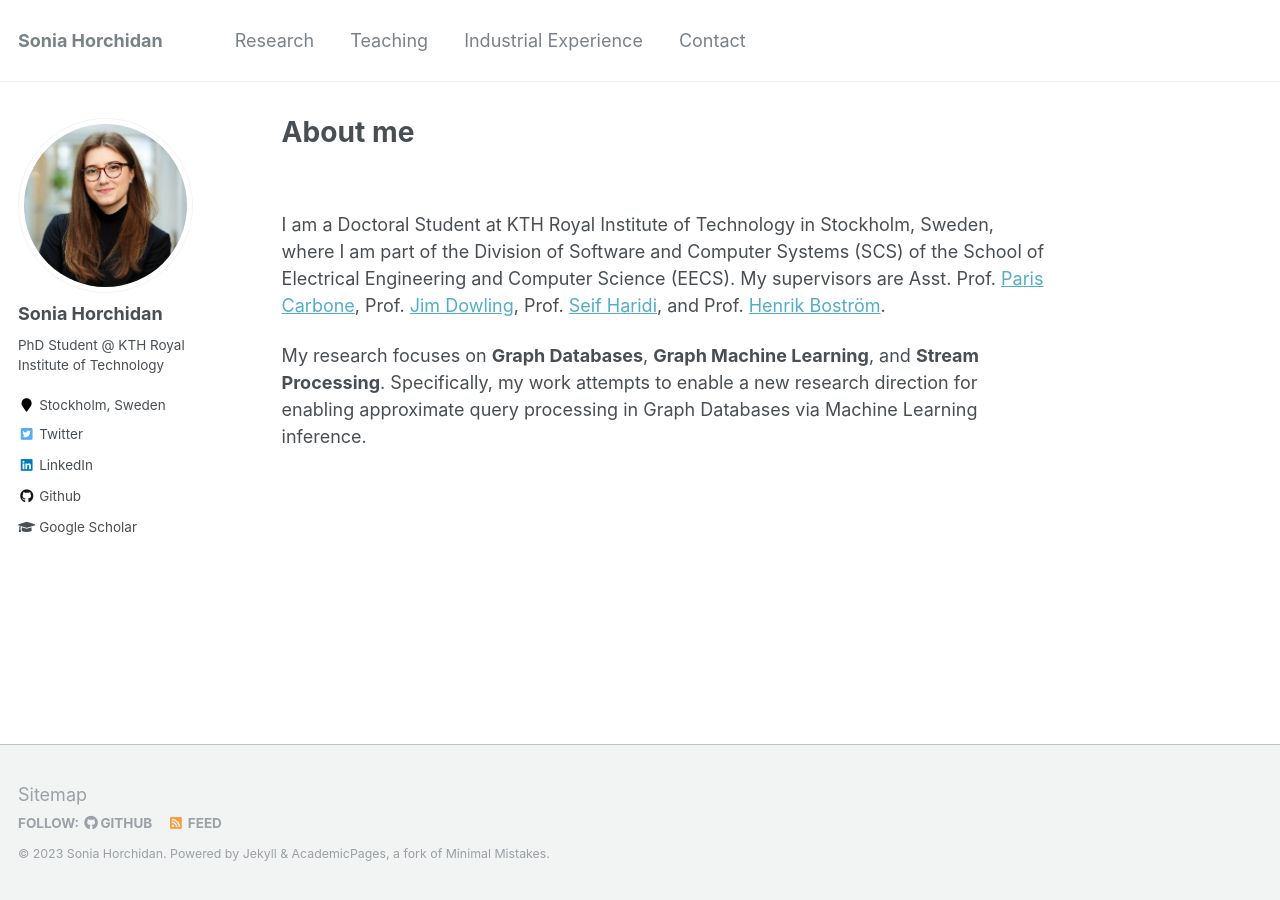
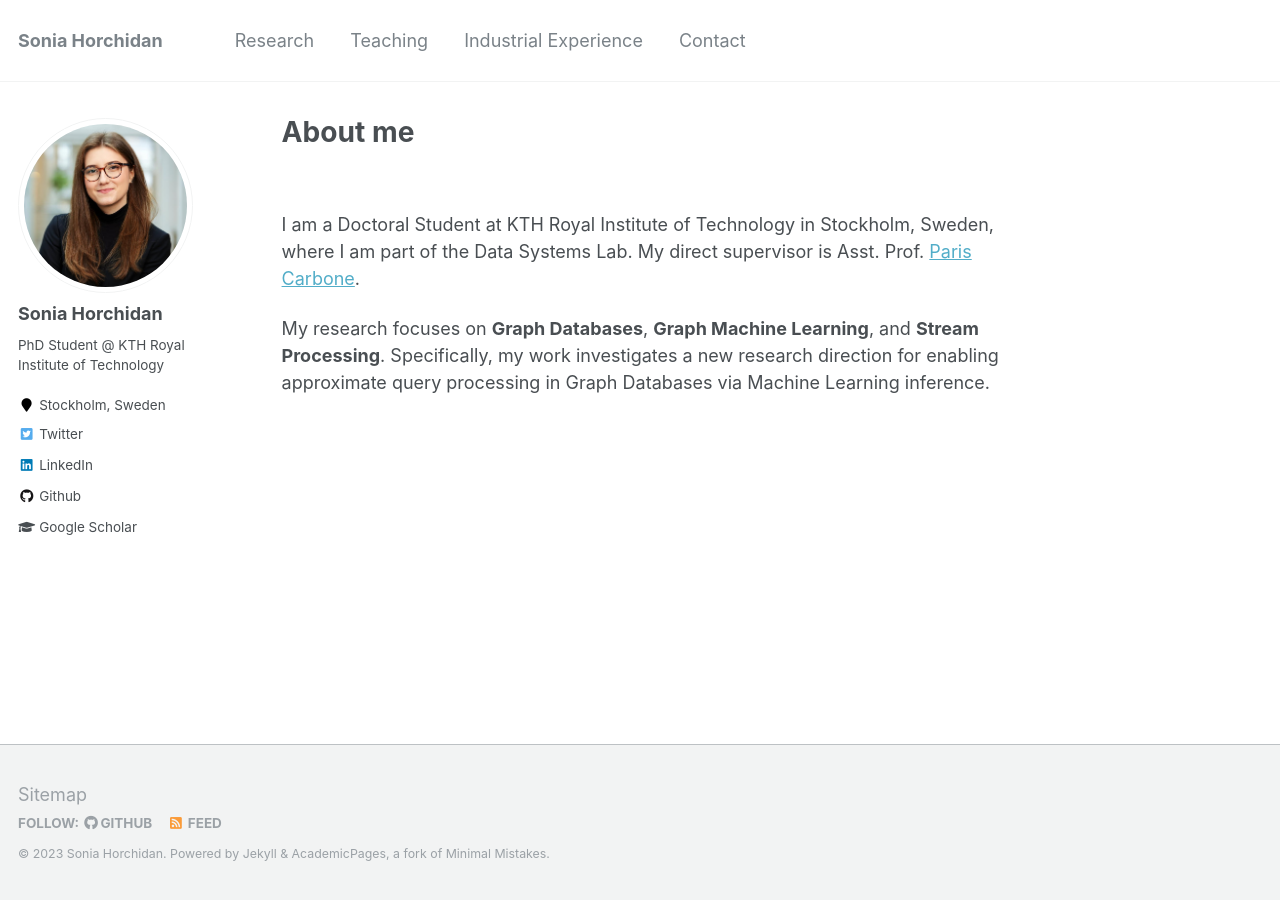
Before and after one commit to soniahorchidan/soniahorchidan.github.io, a Jekyll site: the page built from _pages/about.md, in a window 1280 px wide. Built offline with Jekyll 4.4.1, drawn with Linux system fonts in a browser that asks for light colours.

Commit message:
Update about.md

```diff
--- a/_pages/about.md
+++ b/_pages/about.md
@@ -9,6 +9,6 @@ redirect_from:
 ---
 <br>
 
-I am a Doctoral Student at KTH Royal Institute of Technology in Stockholm, Sweden, where I am part of the Division of Software and Computer Systems (SCS) of the School of Electrical Engineering and Computer Science (EECS). My supervisors are Asst. Prof. [Paris Carbone](https://www.kth.se/profile/parisc), Prof. [Jim Dowling](https://www.kth.se/profile/jdowling), Prof. [Seif Haridi](https://www.kth.se/profile/haridi), and Prof. [Henrik Boström](https://www.kth.se/profile/henbos).
+I am a Doctoral Student at KTH Royal Institute of Technology in Stockholm, Sweden, where I am part of the Data Systems Lab. My direct supervisor is Asst. Prof. [Paris Carbone](https://www.kth.se/profile/parisc).
 
-My research focuses on <b>Graph Databases</b>, <b>Graph Machine Learning</b>, and <b>Stream Processing</b>. Specifically, my work attempts to enable a new research direction for enabling approximate query processing in Graph Databases via Machine Learning inference.
+My research focuses on <b>Graph Databases</b>, <b>Graph Machine Learning</b>, and <b>Stream Processing</b>. Specifically, my work investigates a new research direction for enabling approximate query processing in Graph Databases via Machine Learning inference.
```
